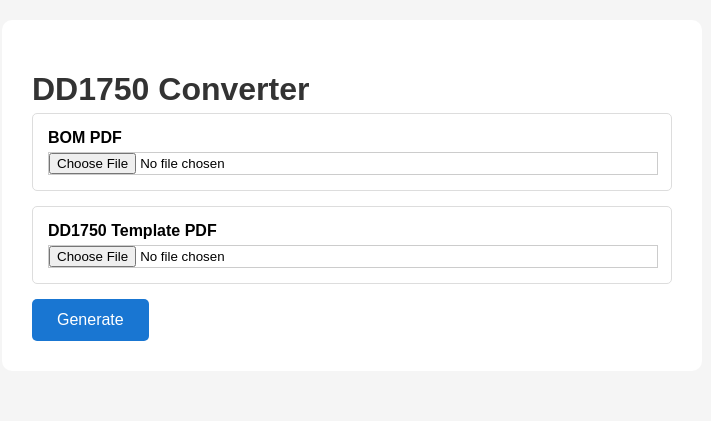
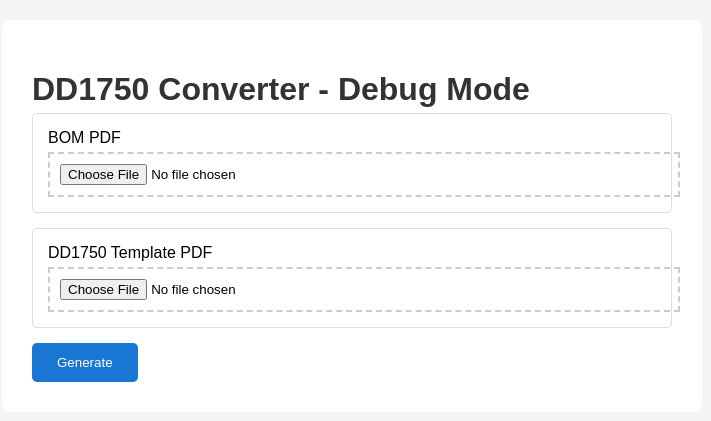
Before and after one commit to Maple-maker/v12-ocr-debug, a Flask app: page / in a window 1280 px wide. Shown: the top 421 px of the page, without its empty margins (288-999 px from the left). Run offline with Flask 3, Linux system fonts and the light colour scheme; parts of the project's set-up code (start-up, migrations or seed data) failed here and were passed over.

Commit message:
Update index.html

```diff
--- a/templates/index.html
+++ b/templates/index.html
@@ -2,21 +2,27 @@
 <html>
 <head>
     <meta charset="UTF-8">
-    <title>DD1750 Converter</title>
+    <meta name="viewport" content="width=device-width, initial-scale=1.0">
+    <title>DD1750 Converter - Debug Mode</title>
     <style>
         body { font-family: Arial; max-width: 700px; margin: 0 auto; padding: 20px; background: #f5f5f5; }
         .container { background: white; padding: 30px; border-radius: 10px; }
+
         h1 { color: #333; margin-bottom: 5px; }
+
         .upload { margin-bottom: 15px; padding: 15px; border: 1px solid #ddd; border-radius: 5px; }
-        label { display: block; margin-bottom: 5px; font-weight: bold; }
-        input[type="file"] { width: 100%; border: 1px solid #ccc; }
-        button { background: #1976d2; color: white; border: none; padding: 12px 25px; border-radius: 5px; font-size: 16px; cursor: pointer; }
+        label { display: block; margin-bottom: 5px; }
+        input[type="file"] { width: 100%; padding: 10px; border: 2px dashed #ccc; }
+
+        button { background: #1976d2; color: white; border: none; padding: 12px 25px; border-radius: 5px; }
+        button:hover { background: #1565c0; }
+
         .error { padding: 15px; background: #ffebee; color: #c62828; border-radius: 5px; margin-bottom: 15px; }
     </style>
 </head>
 <body>
     <div class="container">
-        <h1>DD1750 Converter</h1>
+        <h1>DD1750 Converter - Debug Mode</h1>
 
         {% with messages = get_flashed_messages() %}
             {% if messages %}
```
